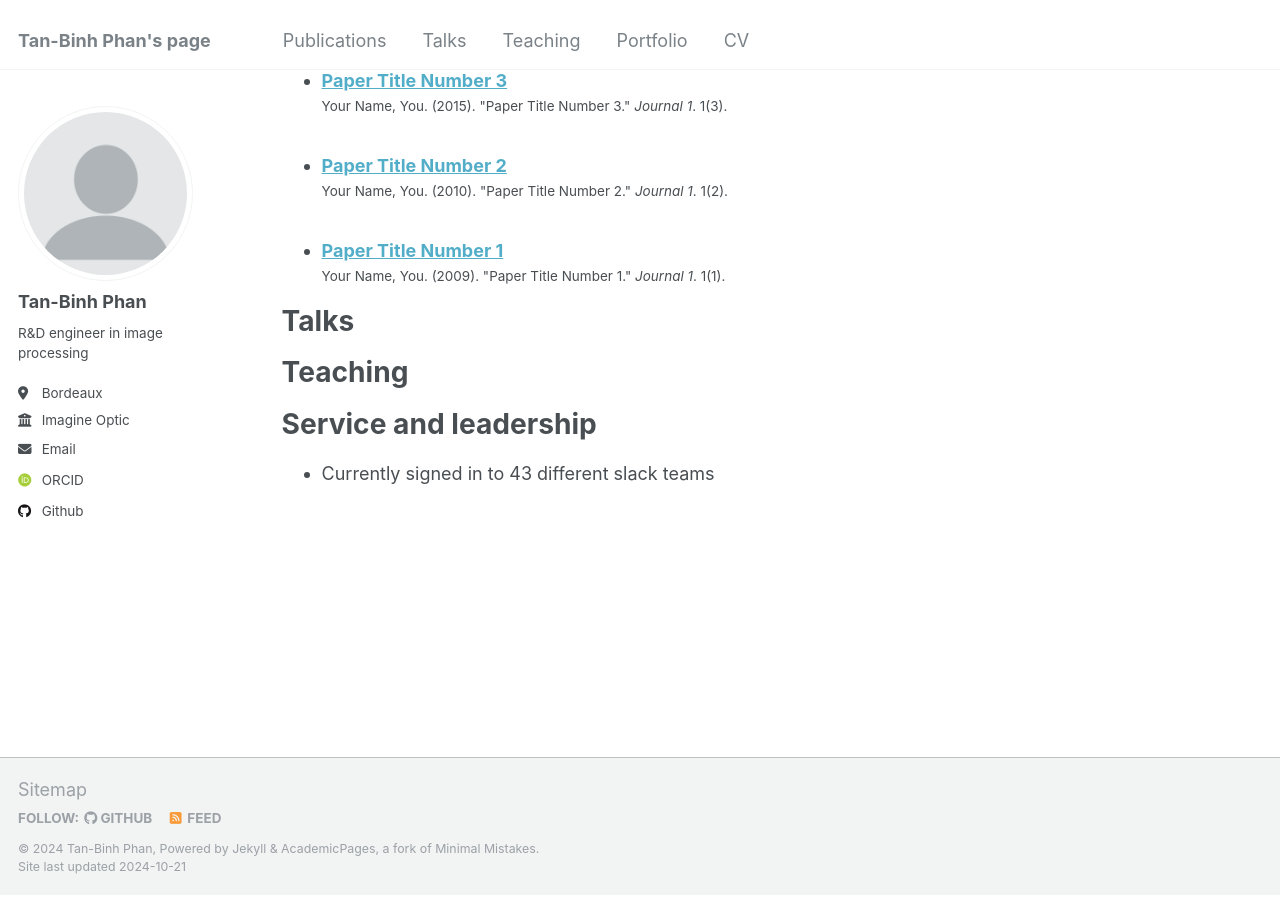
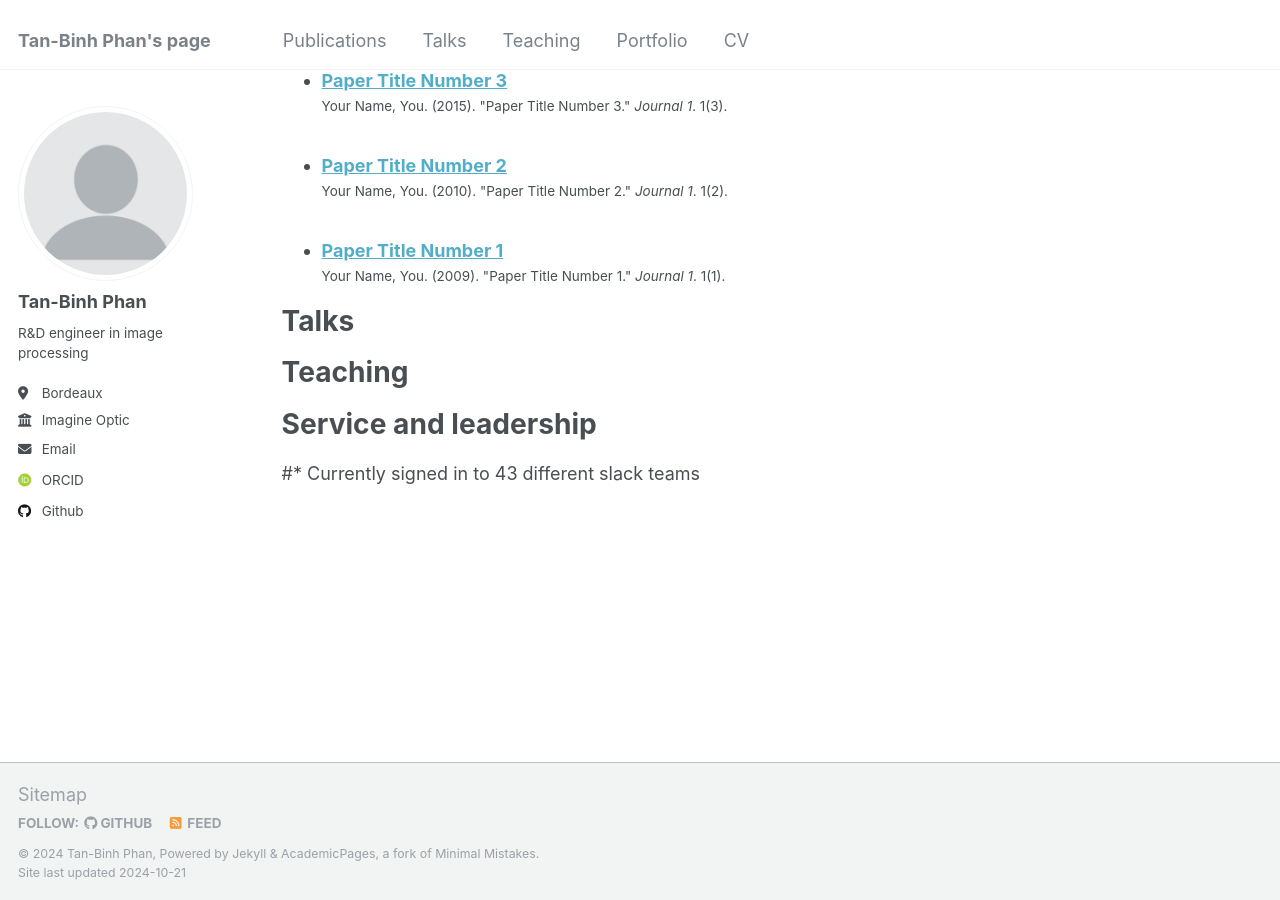
Before and after one commit to TanBinh93/tanbinhphan.github.io, a Jekyll site: the page built from _pages/cv.md, in a window 1280 px wide and 900 px high, scrolled down 1175 px. Built offline with Jekyll 4.4.1, drawn with Linux system fonts in a browser that asks for light colours; some web fonts are replaced.

Commit message:
Update cv.md

```diff
--- a/_pages/cv.md
+++ b/_pages/cv.md
@@ -61,4 +61,4 @@ Teaching
 
 Service and leadership
 ======
-* Currently signed in to 43 different slack teams
+#* Currently signed in to 43 different slack teams
```
